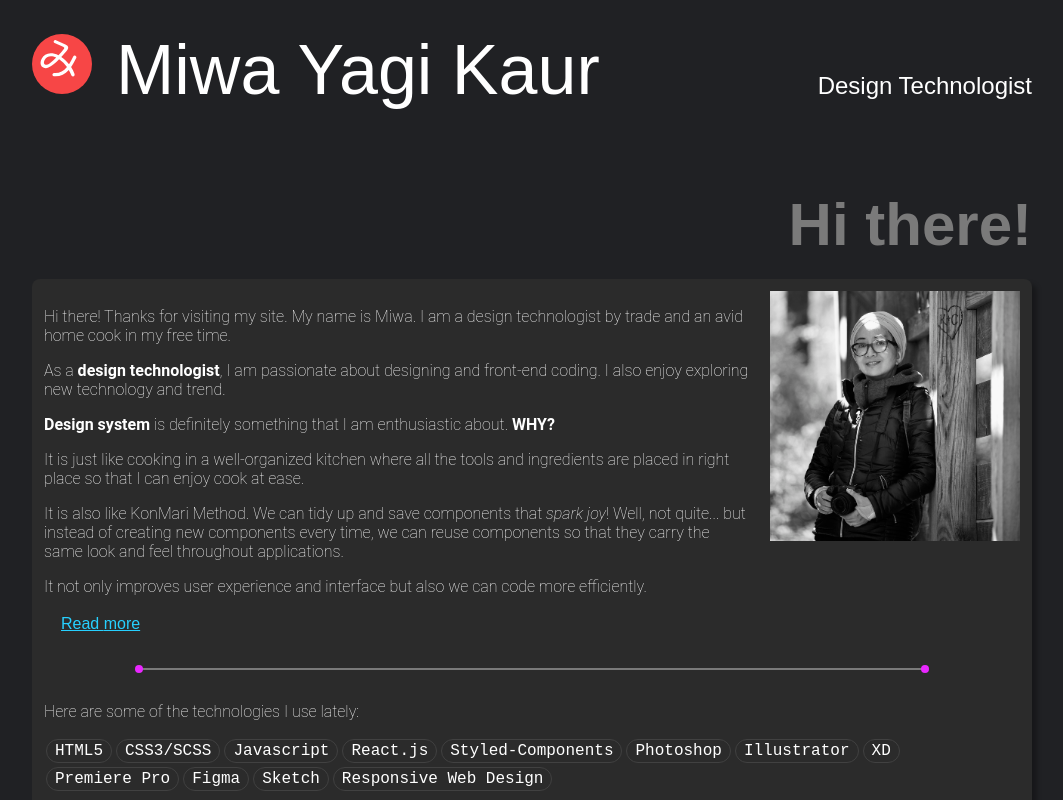
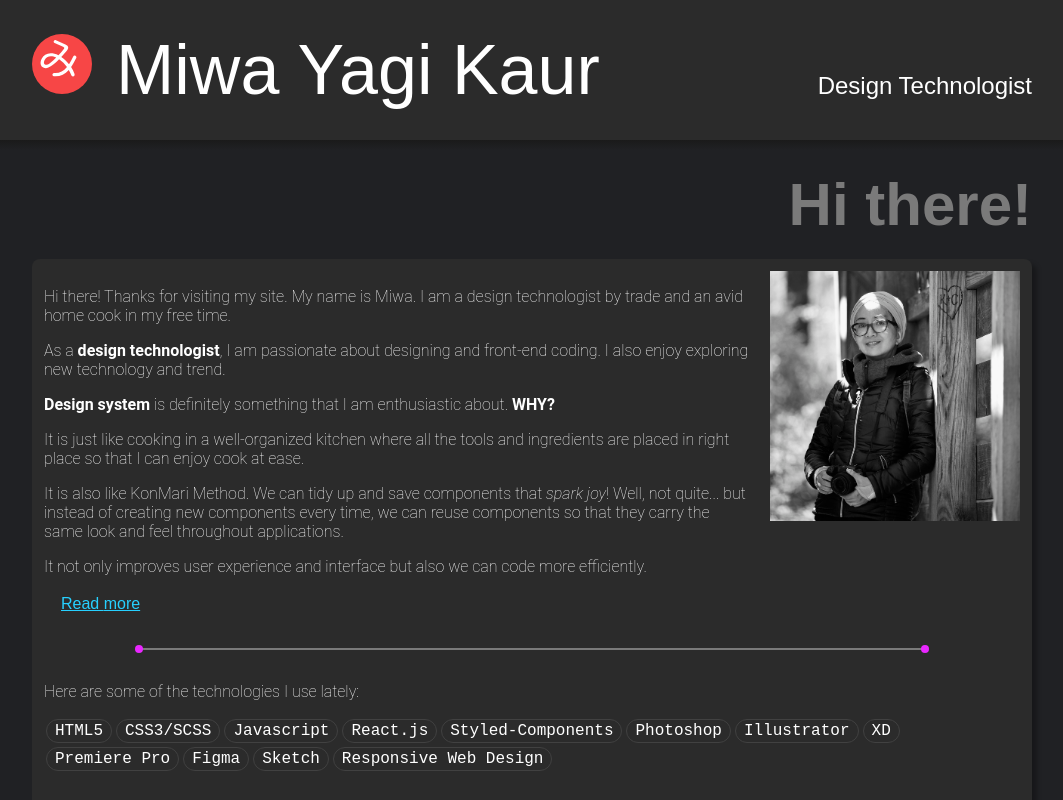
Before and after one commit to peeweemiwie/miwa-kaur-19122021, a React (Create React App) app: page / in a window 1280 px wide. Shown: the top 800 px of the page, without its empty margins (108-1171 px from the left). Built offline with nearby package versions, Linux system fonts and the light colour scheme.

Commit message:
Add react-icons. Update footer and header.

```diff
--- a/package.json
+++ b/package.json
@@ -9,6 +9,7 @@
     "material-icons": "^1.10.4",
     "react": "^17.0.2",
     "react-dom": "^17.0.2",
+    "react-icons": "^4.3.1",
     "react-router-dom": "6",
     "react-scripts": "5.0.0",
     "styled-components": "^5.3.3",
--- a/src/component/Footer/Footer.js
+++ b/src/component/Footer/Footer.js
@@ -1,27 +1,70 @@
+import {
+	FaGithub,
+	FaLinkedin,
+	FaYoutube,
+	FaInstagram,
+	FaRegEnvelope,
+} from 'react-icons/fa';
 import { FlexRow } from '../shared/Flex';
-import { StyledFooter } from './Footer.styled';
-import { LinkButtonFilled } from '../shared/Buttons';
-import { Container } from '../shared/Wrapper';
+import { MediaLinks, StyledFooter } from './Footer.styled';
+import { AnchorButton, LinkButtonUnderline } from '../shared/Buttons';
+import { Container, ButtonContainer } from '../shared/Wrapper';
 import { Color } from '../variables';
-const { dark } = Color;
+const { primary } = Color;
 
 const Footer = () => {
 	return (
 		<StyledFooter>
 			<Container>
 				<FlexRow>
-					<div>Miwa Yagi Kaur</div>
+					<MediaLinks>
+						<ButtonContainer justifyContent='flex-end'>
+							<AnchorButton
+								href='https://github.com/peeweemiwie/miwa-kaur-19122021'
+								target='_blank'
+								rel='noreferrer'
+								color={primary}
+							>
+								<FaGithub />
+							</AnchorButton>
+							<AnchorButton
+								href='https://www.linkedin.com/in/miwayagi/'
+								target='_blank'
+								rel='noreferrer'
+								color={primary}
+							>
+								<FaLinkedin />
+							</AnchorButton>
+							<AnchorButton
+								href='https://www.youtube.com/channel/UCYgA0xoTDkBGKDKRevWIweA'
+								target='_blank'
+								rel='noreferrer'
+								color={primary}
+							>
+								<FaYoutube />
+							</AnchorButton>
+							<AnchorButton
+								href='https://www.instagram.com/miwakaurskitchen/'
+								target='_blank'
+								rel='noreferrer'
+								color={primary}
+							>
+								<FaInstagram />
+							</AnchorButton>
+						</ButtonContainer>
+					</MediaLinks>
 					<div>
-						<LinkButtonFilled color={dark} to='contact'>
-							Contact Us
-						</LinkButtonFilled>
-					</div>
-					<div>
-						Lorem ipsum dolor, sit amet consectetur adipisicing elit. Nam
-						facilis excepturi similique illo harum mollitia dicta ut autem,
-						quaerat sunt.
+						Would you like to find out more about Miwa? <br />
+						Feel free to
+						<LinkButtonUnderline color={primary} to='contact'>
+							<ButtonContainer alignItems='flex-end'>
+								<FaRegEnvelope />
+								Contact Us
+							</ButtonContainer>
+						</LinkButtonUnderline>
 					</div>
 				</FlexRow>
+				<small>Miwa Yagi Kaur - All rights reserved 2022</small>
 			</Container>
 		</StyledFooter>
 	);
--- a/src/component/Footer/Footer.styled.js
+++ b/src/component/Footer/Footer.styled.js
@@ -1,9 +1,23 @@
 import styled from 'styled-components';
 import { Color, FontSize } from '../variables';
-const { lightGray } = Color;
-const { fontReg } = FontSize;
+const { lightGray, cardBg } = Color;
+const { fontReg, fontMd } = FontSize;
+
 export const StyledFooter = styled.footer`
+	background-color: ${({ bgColor }) => bgColor || cardBg};
 	color: ${lightGray};
 	font-size: ${fontReg};
 	margin-top: auto;
+	padding: 3rem 0;
+	small {
+		display: block;
+		text-align: center;
+		margin-top: 2rem;
+	}
 `;
+
+export const MediaLinks = styled.div`
+	a {
+		font-size: ${fontMd};
+	}
+`;
--- a/src/component/Header/Header.styled.js
+++ b/src/component/Header/Header.styled.js
@@ -5,8 +5,26 @@ const { fontMd } = FontSize;
 const { Quicksand } = FontFamily;
 
 export const StyledHeader = styled(Row)`
-	background-color: ${({ theme }) => theme.pageBg};
-	padding: 3rem 0 0;
+	background-color: ${({ theme }) => theme.cardBg};
+	margin: 0 auto;
+	padding: 3rem 0;
+	position: relative;
+	width: 100vw;
+	&::after {
+		content: '';
+		display: block;
+		position: absolute;
+		bottom: -1rem;
+		left: 0;
+		width: 100vw;
+		height: 1rem;
+		background: rgb(26, 26, 26);
+		background: linear-gradient(
+			to bottom,
+			rgba(26, 26, 26, 1) 0%,
+			rgba(26, 26, 26, 0) 100%
+		);
+	}
 	header {
 		align-items: baseline;
 		display: grid;
--- a/src/component/shared/Buttons.js
+++ b/src/component/shared/Buttons.js
@@ -16,6 +16,7 @@ const sharedStyle = css`
 	padding: 0.2rem 1.6rem;
 	text-decoration: none;
 `;
+
 export const Button = styled.button`
 	${sharedStyle}
 `;
--- a/src/component/shared/Wrapper.js
+++ b/src/component/shared/Wrapper.js
@@ -26,10 +26,11 @@ export const StyledPage = styled.div`
 	flex-direction: column;
 	margin: 0;
 	min-height: 100vh;
-	padding: 0 0 3rem;
+	padding: 0;
 `;
 
 export const ButtonContainer = styled.div`
+	align-items: ${({ alignItems }) => alignItems || 'normal'};
 	display: flex;
 	column-gap: ${({ cGap }) => cGap || '0.8rem'};
 	justify-content: ${({ justifyContent }) => justifyContent || 'flex-start'};
```
Also changed, not shown: 2 other files (tests, documents, lock files or other folders).
